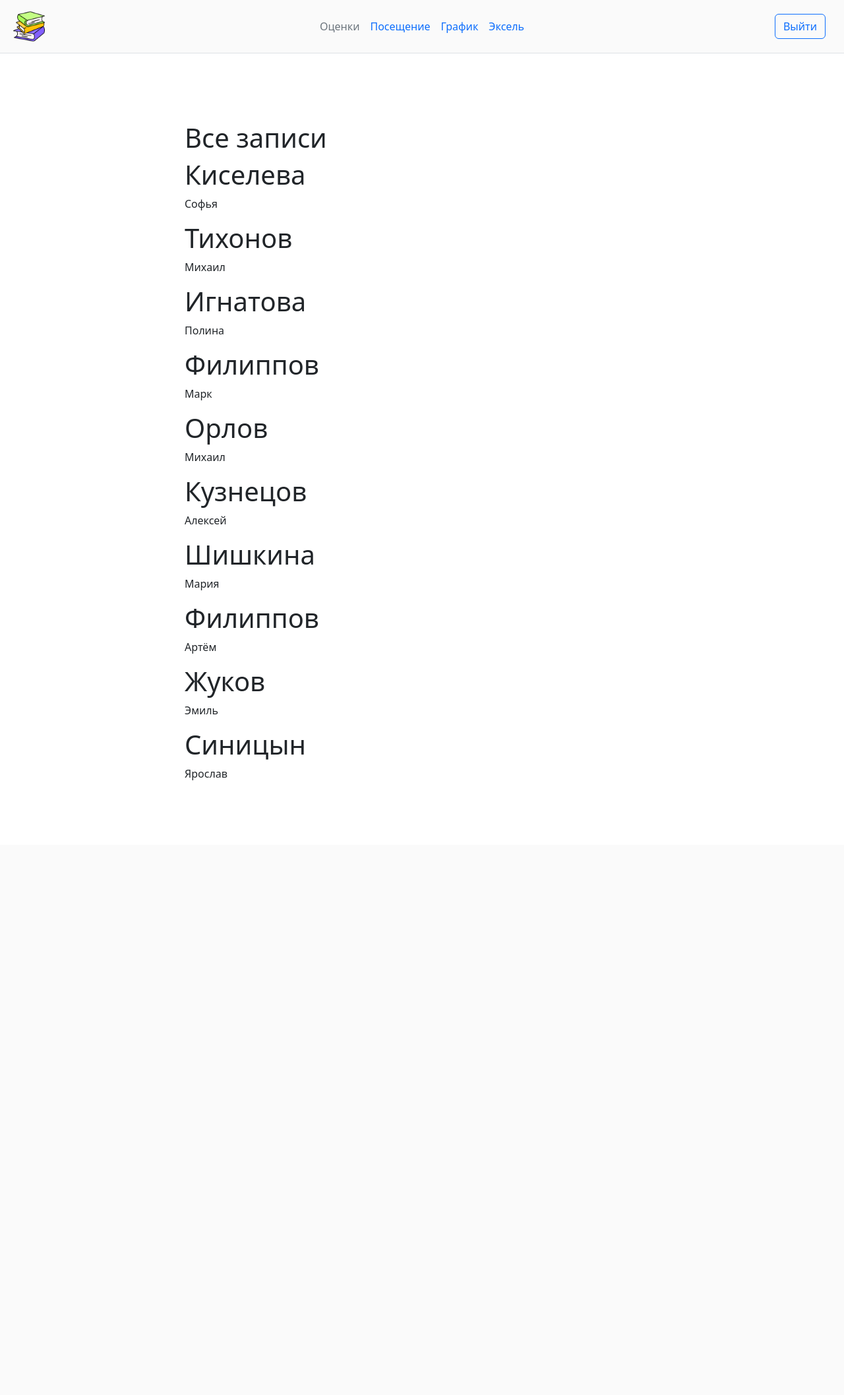
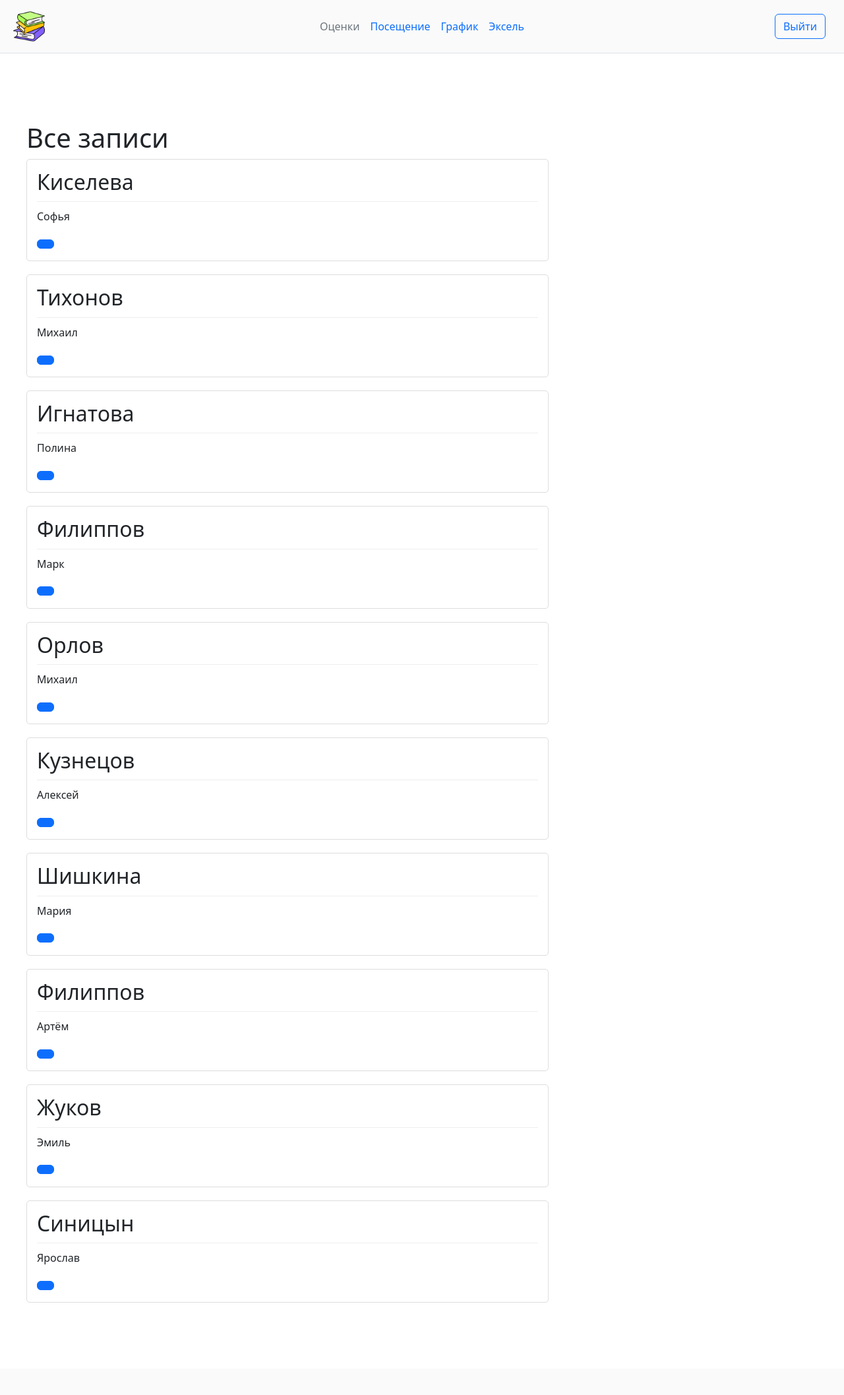
Before and after one commit to Zangetsu20/init, a Flask app: page /posts in a window 1280 px wide. Shown: the whole page at 66% size. Before the commit the page ends 1183 px from the top, so only its background shows below. Run offline with Flask 3, Linux system fonts and the light colour scheme; a user stored in the database is signed in.

Commit message:
Изменение текста

```diff
--- a/app.py
+++ b/app.py
@@ -5,7 +5,8 @@ from flask_login import LoginManager, UserMixin, login_user, login_required, log
 
 app = Flask(__name__)
 app.config['SQLALCHEMY_DATABASE_URI'] = 'sqlite:///newf.db'
-app.config['SECRET_KEY'] = 'your-secret-key'  # Replace with a secure key
+import os
+app.config['SECRET_KEY'] = os.environ.get('SECRET_KEY', os.urandom(24).hex())
 db = SQLAlchemy(app)
 bcrypt = Bcrypt(app)
 login_manager = LoginManager(app)
--- a/static/css/main.css
+++ b/static/css/main.css
@@ -24,7 +24,7 @@ header, footer {
 }
 
 .content {
-    max-width: 100vh;
+    max-width: 100vw;
     margin: 0 auto;
     padding: 80px 40px;
 
@@ -32,3 +32,16 @@ header, footer {
 }
 
 /* posts */
+
+.item {
+    margin-bottom: 20px;
+}
+.item-in {
+    padding: 15px;
+    border: 1px solid #ddd;
+    border-radius: 5px;
+}
+.sepertor {
+    border-bottom: 1px solid #eee;
+    margin: 10px 0;
+}
--- a/templates/posts.html
+++ b/templates/posts.html
@@ -13,11 +13,11 @@
 {% for post in posts %}
 <div class="col-md-8 item">
     <div class="item-in">
-    <h1>{{ post.firstname}}</h1>
+        <h2>{{ post.firstname }}</h2>
     <div class="sepertor"></div>
     <p>{{ post.lastname}}</p>
-    <a class=role="button">
-        <i class="fa-long-arrow-right"></i>
+    <a class="btn btn-primary" href="{{ url_for('some_route', id=post.id) }}" role="button">
+        <i class="fas fa-long-arrow-right"></i>
     </a>
 </div>
 </div>
```
